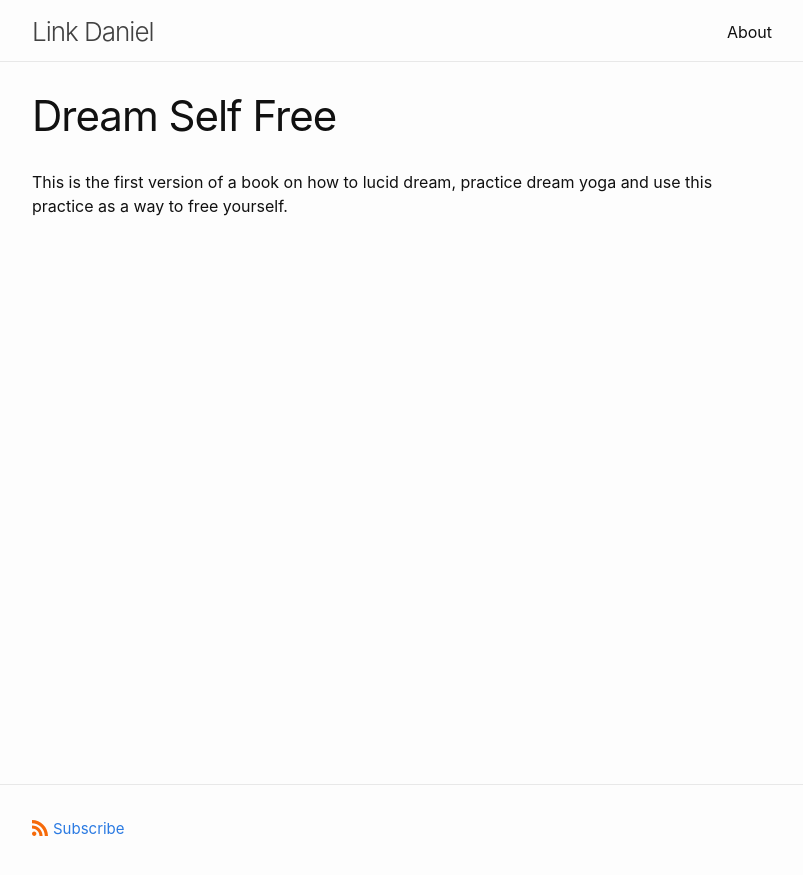
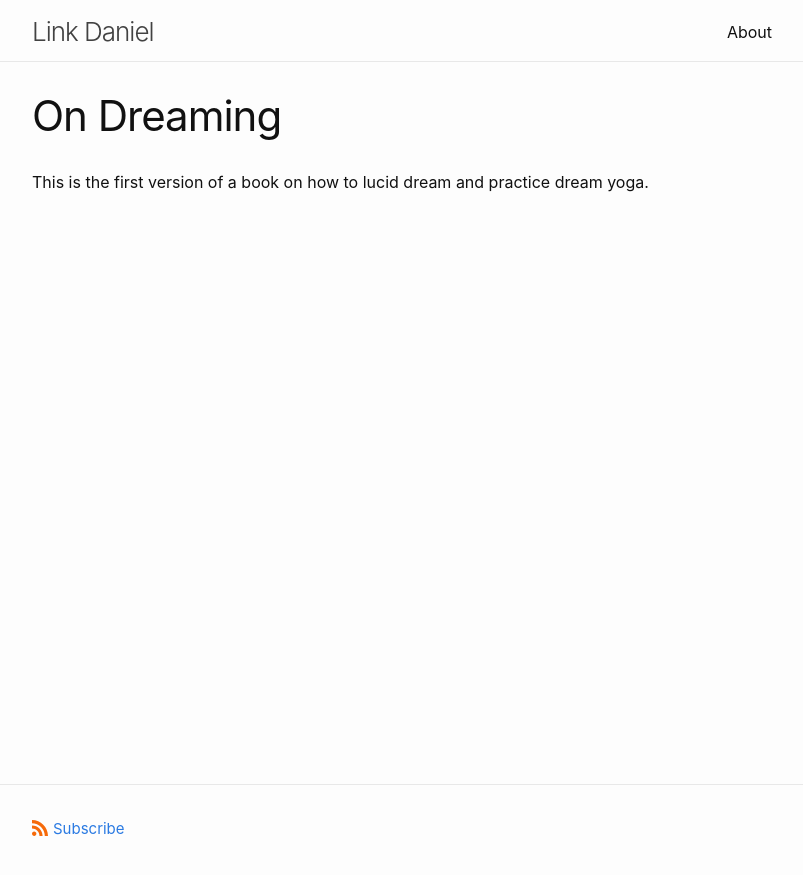
Before and after one commit to link-daniel/link.github.io, a Jekyll site: the page built from dream.md, in a window 1280 px wide. Shown: the top 875 px of the page, without its empty margins (238-1041 px from the left). Built offline with Jekyll 4.4.1, drawn with Linux system fonts in a browser that asks for light colours.

Commit message:
Update dream.md

```diff
--- a/dream.md
+++ b/dream.md
@@ -1,8 +1,8 @@
 ---
 layout: post
-title:  "Dream Self Free"
+title:  "On Dreaming"
 categories:
 tags:
 ---
 
-This is the first version of a book on how to lucid dream, practice dream yoga and use this practice as a way to free yourself.
+This is the first version of a book on how to lucid dream and practice dream yoga.
```
